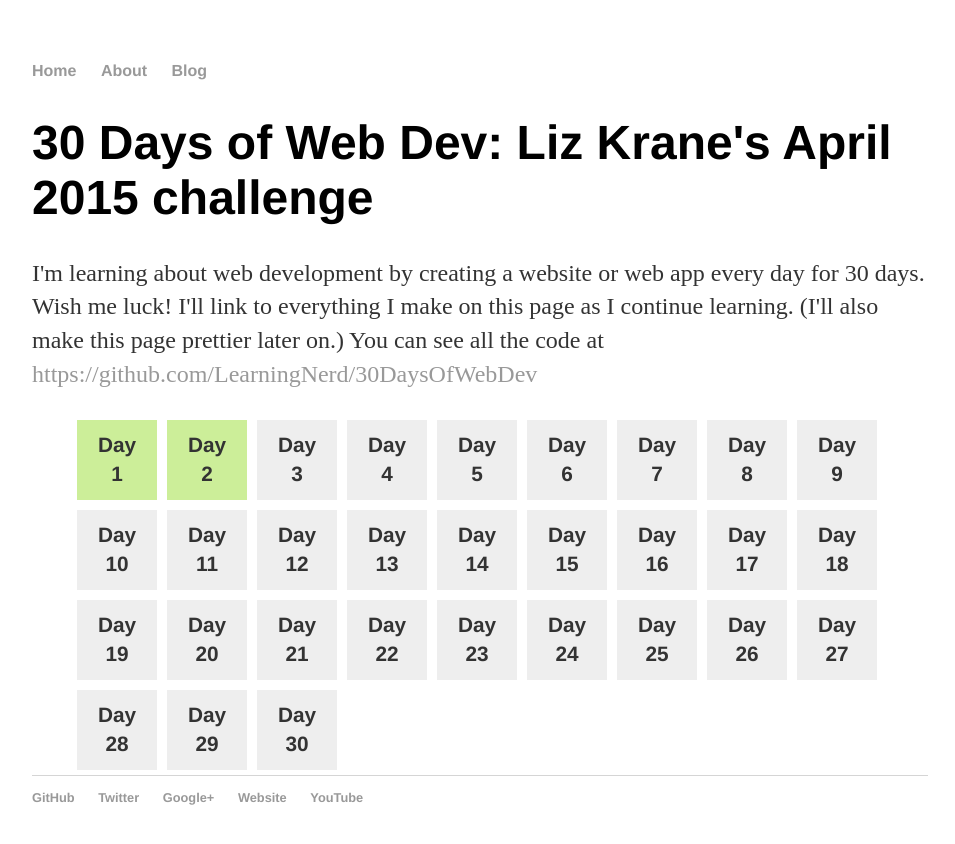
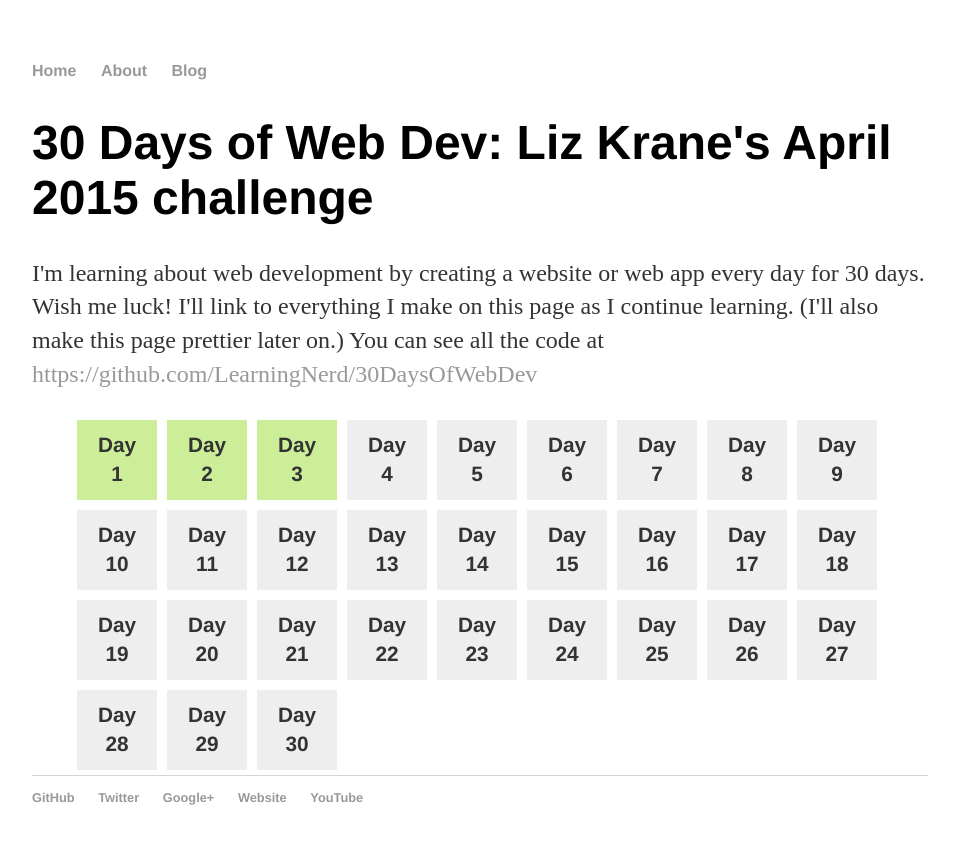
Before and after one commit to LearningNerd/30DaysOfWebDev, a Jekyll site: the page built from index.html, in a window 1280 px wide. Shown: the top 844 px of the page, without its empty margins (160-1115 px from the left). Built offline with Jekyll 4.4.1, drawn with Linux system fonts in a browser that asks for light colours.

Commit message:
Update index.html

```diff
--- a/index.html
+++ b/index.html
@@ -7,7 +7,7 @@ title: 30 Days of Web Dev - Liz Krane's April 2015 challenge
 	<ul id="days">
 		<a href="day1/"><li class="done">Day <br/>1</li></a>
 		<a href="day2/"><li class="done">Day <br/>2</li></a>
-		 <a href="day3/"></a><li>Day <br/>3</li></a>
+		 <a href="day3/"></a><li class="done">Day <br/>3</li></a>
 		  <li>Day <br/>4</li>
 		  <li>Day <br/>5</li>
 		  <li>Day <br/>6</li>
```
